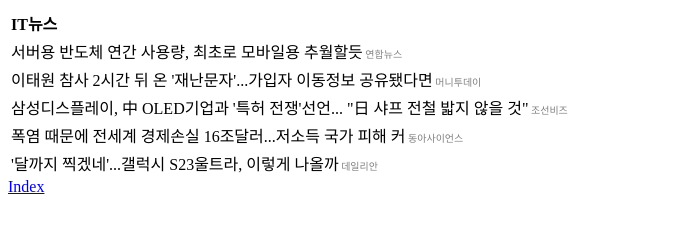
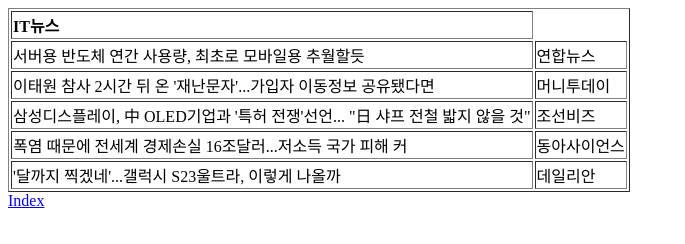
Before and after one commit to kimbyeonggeun/study_publisings, a plain HTML site: page docs/htmls/cases/tables_news.html in a window 1280 px wide. Shown: the whole page, without its empty margins (0-685 px from the left). Drawn offline with Linux system fonts and the light colour scheme.

Commit message:
요구사항대로 변경

```diff
--- a/docs/htmls/cases/tables_news.html
+++ b/docs/htmls/cases/tables_news.html
@@ -7,47 +7,34 @@
     <title>Document</title>
   </head>
   <body>
-    <table>
+    <table border="1">
       <tr>
         <th>
           <span style="float: left">IT뉴스</span>
         </th>
       </tr>
       <tbody>
-        <td>
-          서버용 반도체 연간 사용량, 최초로 모바일용 추월할듯<font size="1"
-            ><font color="gray"> 연합뉴스</font></font
-          >
-        </td>
+        <td>서버용 반도체 연간 사용량, 최초로 모바일용 추월할듯</td>
+        <td>연합뉴스</td>
       </tbody>
       <tbody>
-        <td>
-          이태원 참사 2시간 뒤 온 '재난문자'...가입자 이동정보 공유됐다면<font
-            size="1"
-            ><font color="gray"> 머니투데이</font></font
-          >
-        </td>
+        <td>이태원 참사 2시간 뒤 온 '재난문자'...가입자 이동정보 공유됐다면</td>
+        <td>머니투데이</td>
       </tbody>
       <tbody>
         <td>
           삼성디스플레이, 中 OLED기업과 '특허 전쟁'선언... "日 샤프 전철 밟지
-          않을 것"<font size="1"><font color="gray"> 조선비즈</font></font>
+          않을 것"
         </td>
+        <td>조선비즈</td>
       </tbody>
       <tbody>
-        <td>
-          폭염 때문에 전세계 경제손실 16조달러...저소득 국가 피해 커<font
-            size="1"
-            ><font color="gray"> 동아사이언스</font></font
-          >
-        </td>
+        <td>폭염 때문에 전세계 경제손실 16조달러...저소득 국가 피해 커</td>
+        <td>동아사이언스</td>
       </tbody>
       <tbody>
-        <td>
-          '달까지 찍겠네'...갤럭시 S23울트라, 이렇게 나올까<font size="1"
-            ><font color="gray"> 데일리안</font></font
-          >
-        </td>
+        <td>'달까지 찍겠네'...갤럭시 S23울트라, 이렇게 나올까</td>
+        <td>데일리안</td>
       </tbody>
     </table>
     <a href="../../index.html" target="_self">Index</a>
```
